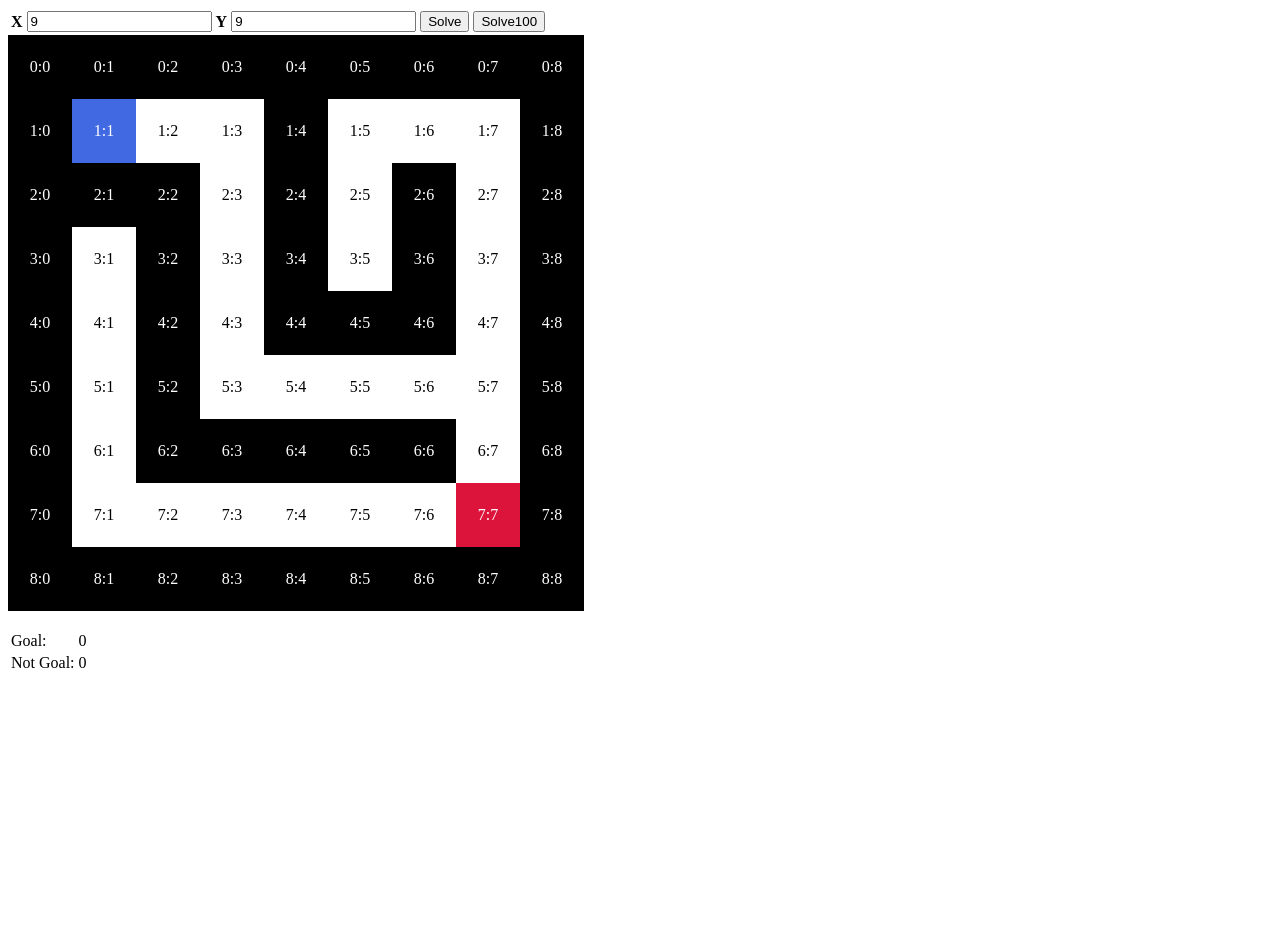
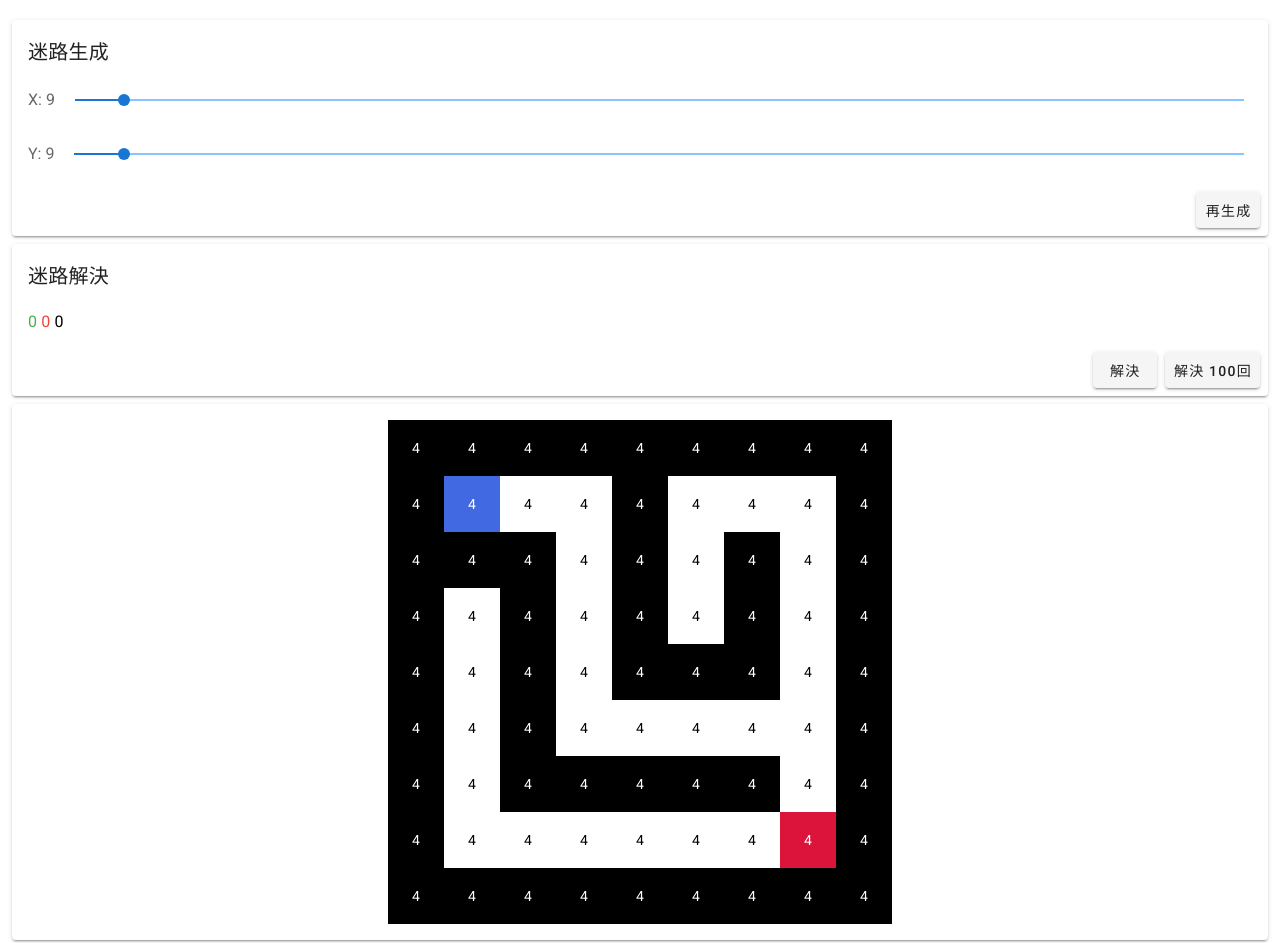
Before and after one commit to nitnc-17s/maze, a website: page index.html in a window 1280 px wide. Before the commit the page ends 800 px from the top, so only its background shows below. Drawn offline with nearby package versions, Linux system fonts and the light colour scheme.

Commit message:
Add files via upload

```diff
--- a/index.html
+++ b/index.html
@@ -2,51 +2,72 @@
 <html>
   <head>
     <title>Maze</title>
-    <meta charset="UTF-8" />
+    <meta charset="UTF-8">
+    <meta name="viewport" content="width=device-width, initial-scale=1, maximum-scale=1, user-scalable=no, minimal-ui">
+    <link href="https://fonts.googleapis.com/css?family=Roboto:100,300,400,500,700,900" rel="stylesheet">
+    <link href="https://cdn.jsdelivr.net/npm/@mdi/font@4.x/css/materialdesignicons.min.css" rel="stylesheet">
+    <link href="https://cdn.jsdelivr.net/npm/vuetify@2.x/dist/vuetify.min.css" rel="stylesheet">
     <link rel="stylesheet" href="maze.css" />
   </head>
   <body>
     <div id="app">
-      <div>
-        <table>
-          <tr>
-            <th>X</th>
-            <td>
-              <input v-model.number="x" type="number" :min="min" :step="step" />
-            </td>
-            <th>Y</th>
-            <td>
-              <input v-model.number="y" type="number" :min="min" :step="step" />
-            </td>
-            <td><button type="button" @click="solve()">Solve</button></td>
-            <td><button type="button" @click="solve100()">Solve100</button></td>
-          </tr>
-        </table>
-      </div>
-      <div v-for="(line, index) in mazeHTML" :key="index" v-cloak class="line">
+      <v-app>
+        <v-content>
+          <v-container fluid>
+            <v-card class="my-2">
+              <v-card-title>迷路生成</v-card-title>
+              <v-card-text class="pb-0">
+                <v-slider v-model.number="x" :label="`X: ${x}`" type="number" min="5" step="2"></v-slider>
+                <v-slider v-model.number="y" :label="`Y: ${y}`" type="number" min="5" step="2"></v-slider>
+              </v-card-text>
+              <v-card-actions class="pt-0">
+                <v-spacer></v-spacer>
+                <v-btn @click="regenMaze()">再生成</v-btn>
+              </v-card-actions>
+            </v-card>
+
+            <v-card class="my-2">
+              <v-card-title>迷路解決</v-card-title>
+              <v-card-text class="pb-0">
+                <p class="subtitle-1 black--text">
+                  <span class="green--text">{{ numberOfSuccesses }}</span>
+                  <span class="red--text">{{ numberOfFailures }}</span>
+                  {{ numberOfSuccesses + numberOfFailures }}
+                </p>
+              </v-card-text>
+              <v-card-actions class="pt-0">
+                <v-spacer></v-spacer>
+                <v-btn @click="solve()">解決</v-btn>
+                <v-btn @click="solveXTimes(100)">解決 100回</v-btn>
+              </v-card-actions>
+            </v-card>
+
+            <v-card class="my-2">
+              <v-card-text>
+                <div v-for="(line, x) in maze" :key="x" v-cloak class="line">
                   <div
-          v-for="(cell, index) in line"
-          :key="index"
+                    v-for="(cell, y) in line"
+                    :key="y"
                     v-cloak
                     class="cell"
-          :class="cell.css"
+                    :class="cellCSS(cell, x, y)"
                   >
-          {{ cell.text }}
+                    <v-tooltip top>
+                      <template v-slot:activator="{ on }">
+                        <span v-on="on">{{ match[x][y] }}</span>
+                      </template>
+                      <span>{{ x }}:{{ y }}</span>
+                    </v-tooltip>
                   </div>
                 </div>
-      <br />
-      <table>
-        <tr>
-          <td>Goal:</td>
-          <td><span id="goal">{{goalnum}}</span></td>
-        </tr>
-        <tr>
-          <td>Not Goal:</td>
-          <td><span id="notgoal">{{notgoalnum}}</span></td>
-        </tr>
-      </table>
+              </v-card-text>
+            </v-card>
+          </v-container>
+        </v-content>
+      </v-app>
     </div>
-    <script src="https://cdn.jsdelivr.net/npm/vue/dist/vue.js"></script>
+    <script src="https://cdn.jsdelivr.net/npm/vue@2.x/dist/vue.js"></script>
+    <script src="https://cdn.jsdelivr.net/npm/vuetify@2.x/dist/vuetify.js"></script>
     <script src="maze.js"></script>
   </body>
 </html>
--- a/maze.css
+++ b/maze.css
@@ -4,6 +4,7 @@
 
 .line {
   display: flex;
+  justify-content: center;
 }
 
 .cell {
--- a/maze.js
+++ b/maze.js
@@ -1,18 +1,21 @@
 /*jshint esversion:6*/
 app = new Vue({
   el: '#app',
+  vuetify: new Vuetify(),
   data: {
-    min: 5,
-    step: 2,
     x: 9,
     y: 9,
     maze: [],
     match: [],
     maze2: [],
-    goalnum: 0,
-    notgoalnum: 0
+    numberOfSuccesses: 0,
+    numberOfFailures: 0
   },
   methods: {
+    regenMaze() {
+      this.generateMaze();
+      this.init();
+    },
     generateMaze() {
       const x = this.x;
       const y = this.y;
@@ -71,33 +74,32 @@ app = new Vue({
 
       maze[1][1] = 0;
       recursion(1, 1);
-      return maze;
+      this.maze = maze;
     },
-    initMatch() {
-      for (let i = 0; i < this.x; i++) {
-        this.match[i] = [];
-        this.maze2[i] = [];
-        for (let l = 0; l < this.y; l++) {
-          this.match[i][l] = 4;
-          this.maze2[i][l] = this.maze[i][l];
-        }
-      }
+    init() {
+      this.match = [...Array(this.x)].map(() => Array(this.y).fill(4));
+      this.maze.map((line, x) => {
+        this.$set(this.maze2, x, []);
+        line.map((cell, y) => {
+          this.$set(this.maze2[x], y, cell);
+        });
+      });
+      this.numberOfSuccesses = 0;
+      this.numberOfFailures = 0;
     },
-    solve100() {
-      for (let i = 0; i < 100; i++) {
-        this.solve();
-      }
+    solveXTimes(x) {
+      [...Array(x)].map(() => this.solve());
     },
     solve() {
       //0 miti
       //1 kabe
       let m = [];
-      for (let i in this.maze2) {
-        m[i] = [];
-        for (let l in this.maze2[i]) {
-          m[i][l] = this.maze2[i][l];
-        }
-      }
+      this.maze2.map((line, x) => {
+        m[x] = []
+        line.map((cell, y) => {
+          m[x][y] = cell;
+        });
+      });
       let match = this.match;
       let player_x = 1;
       let player_y = 1;
@@ -171,9 +173,9 @@ app = new Vue({
 
       //goal
       if (total_flg) {
-        this.goalnum += 1;
+        this.numberOfSuccesses += 1;
       } else {
-        this.notgoalnum += 1;
+        this.numberOfFailures += 1;
       }
       m.map((line, x) => {
         line.map((cell, y) => {
@@ -206,42 +208,35 @@ app = new Vue({
           y -= 1;
         }
       }
-    }
     },
-  computed: {
-    mazeHTML() {
-      const mazeHTML = this.maze.map((line, x) =>
-        line.map((cell, y) => {
+    cellCSS(cell, x, y) {
       if (x === 1 && y === 1) {
-            return { css: 'cell-start', text: `${x}:${y}` };
+        return 'cell-start';
       }
       if (x === this.x - 2 && y === this.y - 2) {
-            return { css: 'cell-goal', text: `${x}:${y}` };
+        return 'cell-goal';
       }
       if (cell === 2) {
-            return { css: 'cell-trail', text: `${x}:${y}` };
+        return 'cell-trail';
       }
 
       switch (cell) {
         case 0:
-              return { css: 'cell-white', text: `${x}:${y}` };
+          return 'cell-white';
         case 1:
-              return { css: 'cell-black', text: `${x}:${y}` };
+          return 'cell-black';
         default:
-              return { css: '', text: `${x}:${y}` };
+          return '';
       }
-        })
-      );
-
-      return mazeHTML;
+    }
   },
+  computed: {
     xy() {
       return this.x * this.y;
     }
   },
   mounted() {
-    this.maze = this.generateMaze();
-    this.initMatch();
+    this.regenMaze();
   },
   watch: {
     x(val) {
@@ -267,8 +262,7 @@ app = new Vue({
       }
     },
     xy() {
-      this.maze = this.generateMaze();
-      this.initMatch();
+      this.regenMaze();
     }
   }
 });
```
Lines whose indentation alone changed are shown as unchanged.
